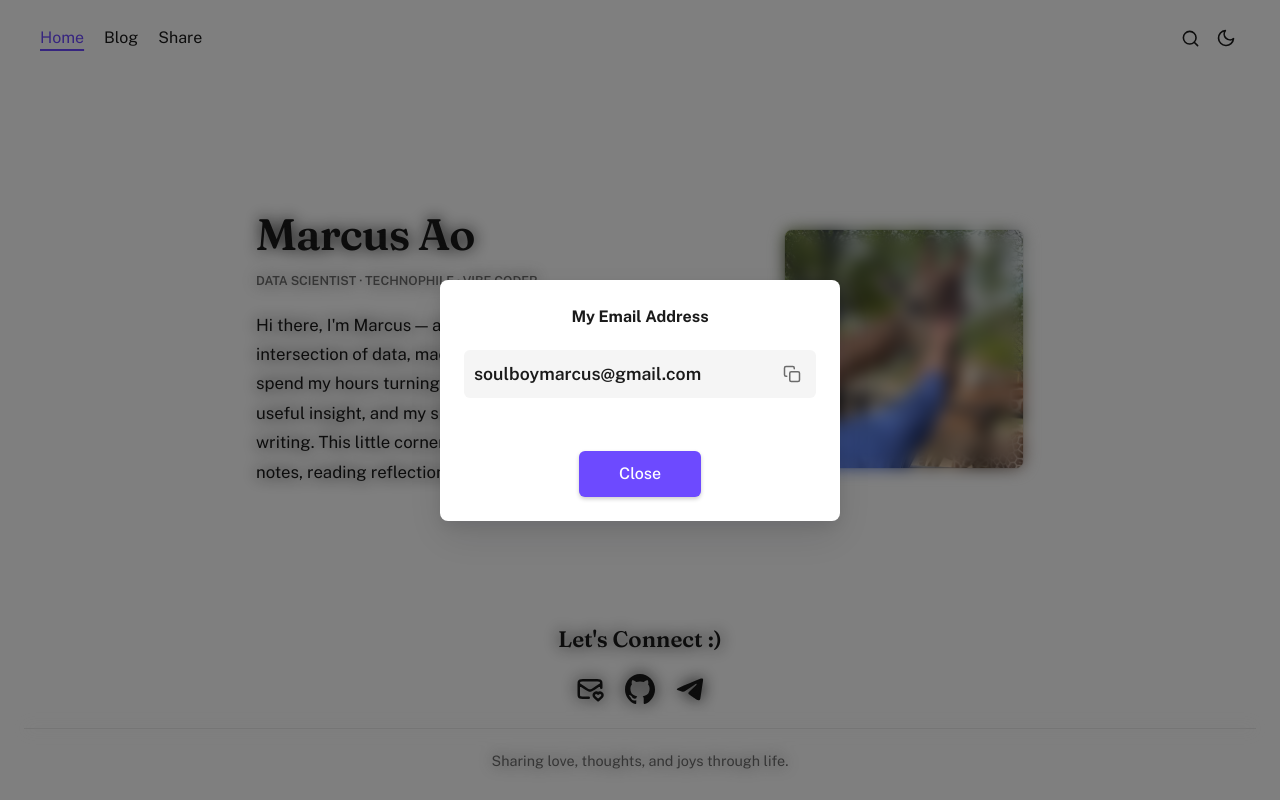
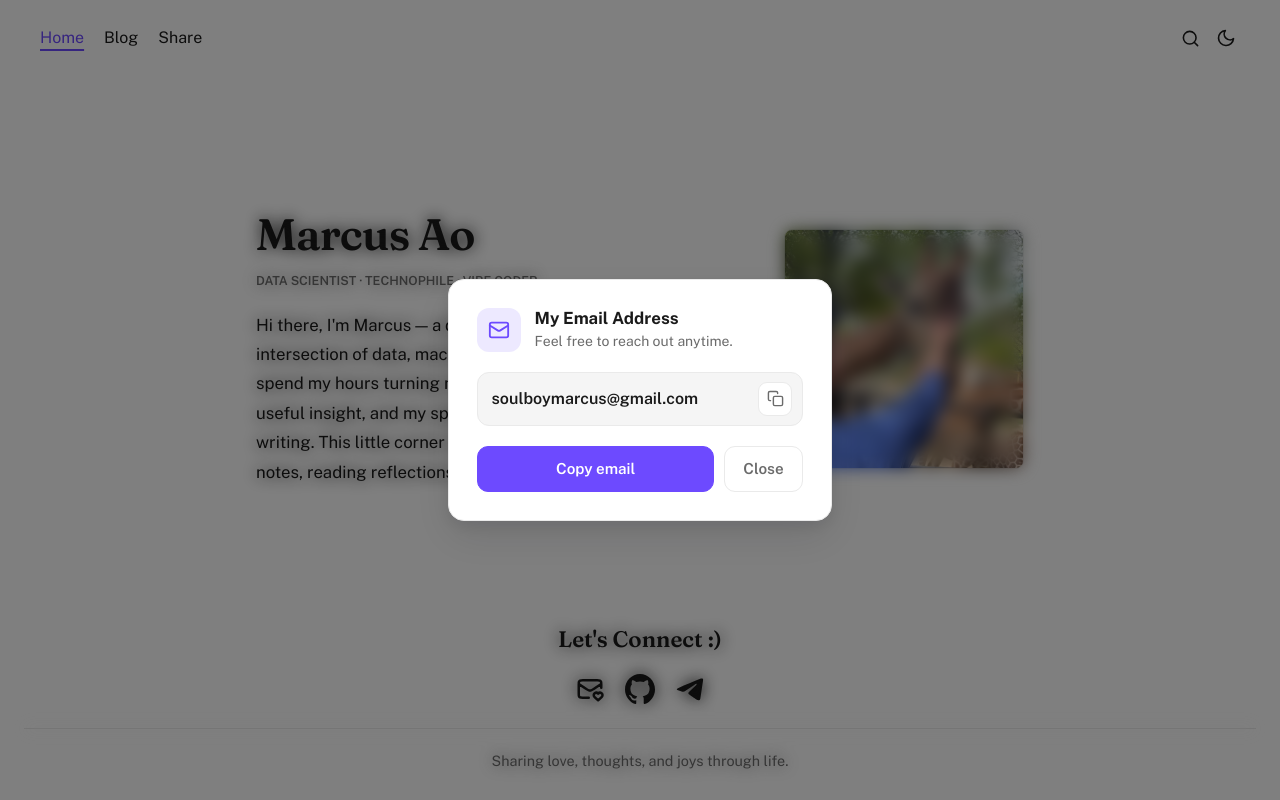
Before and after one commit to marcus-ao/marcus-ao, a Next.js app: page / in a window 1280 px wide. Both pictures are taken after a click on the button 590 px from the left and 688 px from the top of the page. Built offline with nearby package versions, Linux system fonts and the light colour scheme.

Commit message:
Polish email contact modal

```diff
--- a/app/components/EmailButton.tsx
+++ b/app/components/EmailButton.tsx
@@ -18,8 +18,9 @@ export default function EmailButton({ email, icon, name }: EmailButtonProps) {
   const [clipboardAvailable, setClipboardAvailable] = useState(false);
   const dialogId = useId();
   const dialogTitleId = useId();
+  const dialogDescId = useId();
   const dialogRef = useRef<HTMLDivElement>(null);
-  const okButtonRef = useRef<HTMLButtonElement>(null);
+  const copyButtonRef = useRef<HTMLButtonElement>(null);
   const copyFeedbackTimeout = useRef<ReturnType<typeof setTimeout> | null>(null);
   const focusFrameRef = useRef<number | null>(null);
   const labels = isChineseLocale
@@ -31,7 +32,9 @@ export default function EmailButton({ email, icon, name }: EmailButtonProps) {
       copyFailedFeedback: '复制失败。请手动选中邮箱地址复制。',
       copiedFeedback: '已复制到剪贴板。',
       close: '关闭',
+      copyEmail: '复制邮箱',
       title: '我的邮箱地址',
+      subtitle: '随时欢迎来信交流。',
       tryAgain: '重试复制',
     }
     : {
@@ -42,7 +45,9 @@ export default function EmailButton({ email, icon, name }: EmailButtonProps) {
       copyFailedFeedback: 'Copy failed. Select the address and copy it manually.',
       copiedFeedback: 'Copied to clipboard.',
       close: 'Close',
+      copyEmail: 'Copy email',
       title: 'My Email Address',
+      subtitle: 'Feel free to reach out anytime.',
       tryAgain: 'Try copying again',
     };
 
@@ -65,7 +70,7 @@ export default function EmailButton({ email, icon, name }: EmailButtonProps) {
 
     document.body.style.overflow = 'hidden';
     focusFrameRef.current = window.requestAnimationFrame(() => {
-      okButtonRef.current?.focus();
+      copyButtonRef.current?.focus();
       focusFrameRef.current = null;
     });
 
@@ -231,34 +236,65 @@ export default function EmailButton({ email, icon, name }: EmailButtonProps) {
             role="dialog"
             aria-modal="true"
             aria-labelledby={dialogTitleId}
+            aria-describedby={dialogDescId}
             onPointerDown={(event) => event.stopPropagation()}
           >
-            <p id={dialogTitleId} className="email-info-title">{labels.title}</p>
-            <div className="email-address-container">
-              <p className="email-address">{email}</p>
+            <div className="email-info-header">
+              <span className="email-info-icon" aria-hidden="true">
+                <svg focusable="false" xmlns="http://www.w3.org/2000/svg" width="22" height="22" viewBox="0 0 24 24" fill="none" stroke="currentColor" strokeWidth="2" strokeLinecap="round" strokeLinejoin="round">
+                  <rect x="2" y="4" width="20" height="16" rx="2"></rect>
+                  <path d="m22 7-8.97 5.7a1.94 1.94 0 0 1-2.06 0L2 7"></path>
+                </svg>
+              </span>
+              <div>
+                <p id={dialogTitleId} className="email-info-title">{labels.title}</p>
+                <p id={dialogDescId} className="email-info-subtitle">{labels.subtitle}</p>
+              </div>
+            </div>
+
+            <div className="email-address-field">
+              <span className="email-address-text">{email}</span>
               <button
                 type="button"
-                className="copy-button"
+                className={`email-address-copy${copySuccess ? ' is-copied' : ''}${copyError ? ' is-failed' : ''}`}
                 onClick={copyToClipboard}
                 title={copySuccess ? labels.copied : copyError ? labels.copyFailed : labels.copy}
                 aria-label={copySuccess ? labels.copied : copyError ? labels.tryAgain : labels.copyAddress}
               >
                 {copySuccess ? (
-                  <svg aria-hidden="true" focusable="false" xmlns="http://www.w3.org/2000/svg" width="20" height="20" viewBox="0 0 24 24" fill="none" stroke="currentColor" strokeWidth="2" strokeLinecap="round" strokeLinejoin="round">
+                  <svg aria-hidden="true" focusable="false" xmlns="http://www.w3.org/2000/svg" width="17" height="17" viewBox="0 0 24 24" fill="none" stroke="currentColor" strokeWidth="2" strokeLinecap="round" strokeLinejoin="round">
                     <polyline points="20 6 9 17 4 12"></polyline>
                   </svg>
+                ) : copyError ? (
+                  <svg aria-hidden="true" focusable="false" xmlns="http://www.w3.org/2000/svg" width="17" height="17" viewBox="0 0 24 24" fill="none" stroke="currentColor" strokeWidth="2" strokeLinecap="round" strokeLinejoin="round">
+                    <path d="M10.29 3.86 1.82 18a2 2 0 0 0 1.71 3h16.94a2 2 0 0 0 1.71-3L13.71 3.86a2 2 0 0 0-3.42 0z"></path>
+                    <line x1="12" y1="9" x2="12" y2="13"></line>
+                    <line x1="12" y1="17" x2="12.01" y2="17"></line>
+                  </svg>
                 ) : (
-                  <svg aria-hidden="true" focusable="false" xmlns="http://www.w3.org/2000/svg" width="20" height="20" viewBox="0 0 24 24" fill="none" stroke="currentColor" strokeWidth="2" strokeLinecap="round" strokeLinejoin="round">
+                  <svg aria-hidden="true" focusable="false" xmlns="http://www.w3.org/2000/svg" width="17" height="17" viewBox="0 0 24 24" fill="none" stroke="currentColor" strokeWidth="2" strokeLinecap="round" strokeLinejoin="round">
                     <rect x="9" y="9" width="13" height="13" rx="2" ry="2"></rect>
                     <path d="M5 15H4a2 2 0 0 1-2-2V4a2 2 0 0 1 2-2h9a2 2 0 0 1 2 2v1"></path>
                   </svg>
                 )}
               </button>
             </div>
-            <p className="email-copy-status" aria-live="polite" aria-atomic="true">
+
+            <div className="email-actions">
+              <button
+                type="button"
+                ref={copyButtonRef}
+                className={`email-copy-button${copySuccess ? ' is-copied' : ''}${copyError ? ' is-failed' : ''}`}
+                onClick={copyToClipboard}
+              >
+                {copySuccess ? labels.copied : copyError ? labels.copyFailed : labels.copyEmail}
+              </button>
+              <button type="button" className="email-close-button" onClick={closeEmailInfo}>{labels.close}</button>
+            </div>
+
+            <p className="sr-only" aria-live="polite" aria-atomic="true">
               {copySuccess ? labels.copiedFeedback : copyError ? labels.copyFailedFeedback : ''}
             </p>
-            <button type="button" ref={okButtonRef} className="ok-button" onClick={closeEmailInfo}>{labels.close}</button>
           </div>
         </div>
       )}
--- a/app/globals.css
+++ b/app/globals.css
@@ -895,103 +895,188 @@ h3 {
 }
 
 .email-info-box {
-  background-color: var(--email-box-bg);
-  padding: 24px;
-  border-radius: 8px;
-  box-shadow: var(--shadow-3);
+  position: relative;
   width: 100%;
-  max-width: 400px;
+  max-width: 384px;
   max-height: min(100%, 560px);
   overflow-y: auto;
-  text-align: center;
   box-sizing: border-box;
+  padding: 1.75rem;
+  text-align: left;
+  background-color: var(--email-box-bg);
+  border: 1px solid var(--border);
+  border-radius: 16px;
+  box-shadow: var(--shadow-3);
   animation: panel-in 0.28s var(--ease-standard) both;
+}
+
+.email-info-header {
+  display: flex;
+  align-items: center;
+  gap: 0.85rem;
+  margin-bottom: 1.25rem;
+}
+
+.email-info-icon {
+  display: inline-flex;
+  align-items: center;
+  justify-content: center;
+  flex: 0 0 auto;
+  width: 44px;
+  height: 44px;
+  border-radius: 12px;
+  background: color-mix(in srgb, var(--primary) 12%, transparent);
+  color: var(--primary);
 }
 
 .email-info-title {
   margin: 0;
+  color: var(--foreground);
+  font-size: 1.05rem;
   font-weight: 700;
+  line-height: 1.3;
 }
 
-.email-address-container {
-  position: relative;
-  margin: 20px 0;
+.email-info-subtitle {
+  margin: 0.15rem 0 0;
+  color: var(--muted-foreground);
+  font-size: var(--text-sm);
+  line-height: 1.4;
 }
 
-.email-address {
-  font-weight: 600;
-  font-size: 1.1rem;
-  word-break: break-all;
-  color: var(--foreground);
-  padding: 10px 40px 10px 10px;
+.email-address-field {
+  display: flex;
+  align-items: center;
+  gap: 0.6rem;
+  box-sizing: border-box;
+  padding: 0.55rem 0.6rem 0.55rem 0.85rem;
+  border: 1px solid var(--border);
+  border-radius: 12px;
   background-color: var(--email-address-bg);
-  border-radius: 6px;
-  margin: 0;
-  display: block;
-  text-align: left;
+  transition: border-color 0.2s var(--ease-standard);
 }
 
-.copy-button {
-  position: absolute;
-  top: 50%;
-  right: 10px;
-  transform: translateY(-50%);
-  background: transparent;
-  border: none;
-  cursor: pointer;
-  color: var(--muted-foreground);
-  padding: 5px;
-  border-radius: 4px;
-  transition: background-color 0.2s var(--ease-standard), color 0.2s var(--ease-standard), transform 0.2s var(--ease-standard);
-  display: flex;
+.email-address-field:hover,
+.email-address-field:focus-within {
+  border-color: color-mix(in srgb, var(--primary) 55%, var(--border));
+}
+
+.email-address-text {
+  flex: 1;
+  min-width: 0;
+  color: var(--foreground);
+  font-size: 1rem;
+  font-weight: 600;
+  word-break: break-all;
+  line-height: 1.45;
+  user-select: all;
+}
+
+.email-address-copy {
+  display: inline-flex;
   align-items: center;
   justify-content: center;
+  flex: 0 0 auto;
+  width: 34px;
+  height: 34px;
+  padding: 0;
+  border: 1px solid var(--border);
+  border-radius: 9px;
+  background-color: var(--background);
+  color: var(--muted-foreground);
+  cursor: pointer;
+  transition: color 0.2s var(--ease-standard), border-color 0.2s var(--ease-standard), background-color 0.2s var(--ease-standard), transform 0.15s var(--ease-standard);
 }
 
-.copy-button:hover,
-.copy-button:focus-visible {
-  background-color: var(--accent);
-  color: var(--foreground);
+.email-address-copy:hover,
+.email-address-copy:focus-visible {
+  color: var(--primary);
+  border-color: var(--primary);
 }
 
-.copy-button:has(polyline) {
-  color: var(--primary);
+.email-address-copy:active {
+  transform: scale(0.94);
 }
 
-.copy-button svg {
-  width: 18px;
-  height: 18px;
+.email-address-copy.is-copied {
+  color: var(--code-success-bg);
+  border-color: var(--code-success-bg);
 }
 
-.email-copy-status {
-  min-height: 1.4em;
-  margin: -8px 0 12px;
-  color: var(--muted-foreground);
-  font-size: var(--text-sm);
+.email-address-copy.is-failed {
+  color: var(--code-danger-bg);
+  border-color: var(--code-danger-bg);
 }
 
-.ok-button {
-  padding: 10px 40px;
-  border: none;
-  border-radius: 6px;
+.email-address-copy svg {
+  width: 17px;
+  height: 17px;
+}
+
+.email-actions {
+  display: flex;
+  gap: 0.6rem;
+  margin-top: 1.25rem;
+}
+
+.email-copy-button {
+  flex: 1;
+  display: inline-flex;
+  align-items: center;
+  justify-content: center;
+  padding: 0.62rem 1rem;
+  border: 1px solid var(--primary);
+  border-radius: 11px;
   background-color: var(--primary);
   color: var(--on-primary);
-  font-size: 1rem;
-  font-weight: 500;
+  font-size: 0.95rem;
+  font-weight: 600;
   cursor: pointer;
-  transition: background-color 0.2s var(--ease-standard), box-shadow 0.2s var(--ease-standard), color 0.2s var(--ease-standard), transform 0.2s var(--ease-standard);
-  margin-top: 10px;
-  box-shadow: 0 2px 4px rgba(0, 0, 0, 0.2);
+  transition: background-color 0.2s var(--ease-standard), border-color 0.2s var(--ease-standard), box-shadow 0.2s var(--ease-standard), transform 0.15s var(--ease-standard);
 }
 
-.ok-button:hover,
-.ok-button:focus-visible {
+.email-copy-button:hover,
+.email-copy-button:focus-visible {
   background-color: var(--primary-hover);
+  border-color: var(--primary-hover);
+  box-shadow: var(--shadow-2);
   transform: translateY(-1px);
 }
 
-.ok-button:active {
-  transform: translateY(1px);
+.email-copy-button:active {
+  transform: translateY(0);
+}
+
+.email-copy-button.is-copied {
+  background-color: var(--code-success-bg);
+  border-color: var(--code-success-bg);
+  color: #ffffff;
+}
+
+.email-copy-button.is-failed {
+  background-color: var(--code-danger-bg);
+  border-color: var(--code-danger-bg);
+  color: #ffffff;
+}
+
+.email-close-button {
+  flex: 0 0 auto;
+  padding: 0.62rem 1.15rem;
+  border: 1px solid var(--border);
+  border-radius: 11px;
+  background-color: transparent;
+  color: var(--muted-foreground);
+  font-size: 0.95rem;
+  font-weight: 600;
+  cursor: pointer;
+  transition: color 0.2s var(--ease-standard), border-color 0.2s var(--ease-standard), background-color 0.2s var(--ease-standard);
+}
+
+.email-close-button:hover,
+.email-close-button:focus-visible {
+  color: var(--foreground);
+  border-color: color-mix(in srgb, var(--muted-foreground) 60%, var(--border));
+  background-color: var(--secondary);
 }
 
 @media (prefers-reduced-motion: reduce) {
@@ -1021,9 +1106,10 @@ h3 {
   .tag-cloud-link:focus-visible,
   .scroll-to-top:hover,
   .scroll-to-top:focus-visible,
-  .ok-button:hover,
-  .ok-button:focus-visible,
-  .ok-button:active {
+  .email-copy-button:hover,
+  .email-copy-button:focus-visible,
+  .email-copy-button:active,
+  .email-address-copy:active {
     transform: none;
   }
 }
@@ -1084,16 +1170,7 @@ h3 {
   }
 
    .email-info-box {
-      padding: 20px;
-   }
-
-   .email-address {
-       font-size: 1rem;
-   }
-
-   .ok-button {
-       padding: 8px 30px;
-       font-size: 0.9rem;
+      padding: 1.5rem;
    }
 }
 
@@ -1144,21 +1221,19 @@ h3 {
   }
 
    .email-info-box {
-      padding: 15px;
+      padding: 1.25rem;
    }
 
-   .email-address {
-       font-size: 0.9rem;
-       padding-right: 35px;
+   .email-info-header {
+      gap: 0.7rem;
+      margin-bottom: 1rem;
    }
 
-   .copy-button svg {
-       width: 16px;
-       height: 16px;
+   .email-actions {
+      flex-direction: column;
    }
 
-   .ok-button {
-       padding: 8px 25px;
-       font-size: 0.85rem;
+   .email-close-button {
+      width: 100%;
    }
 }
```
